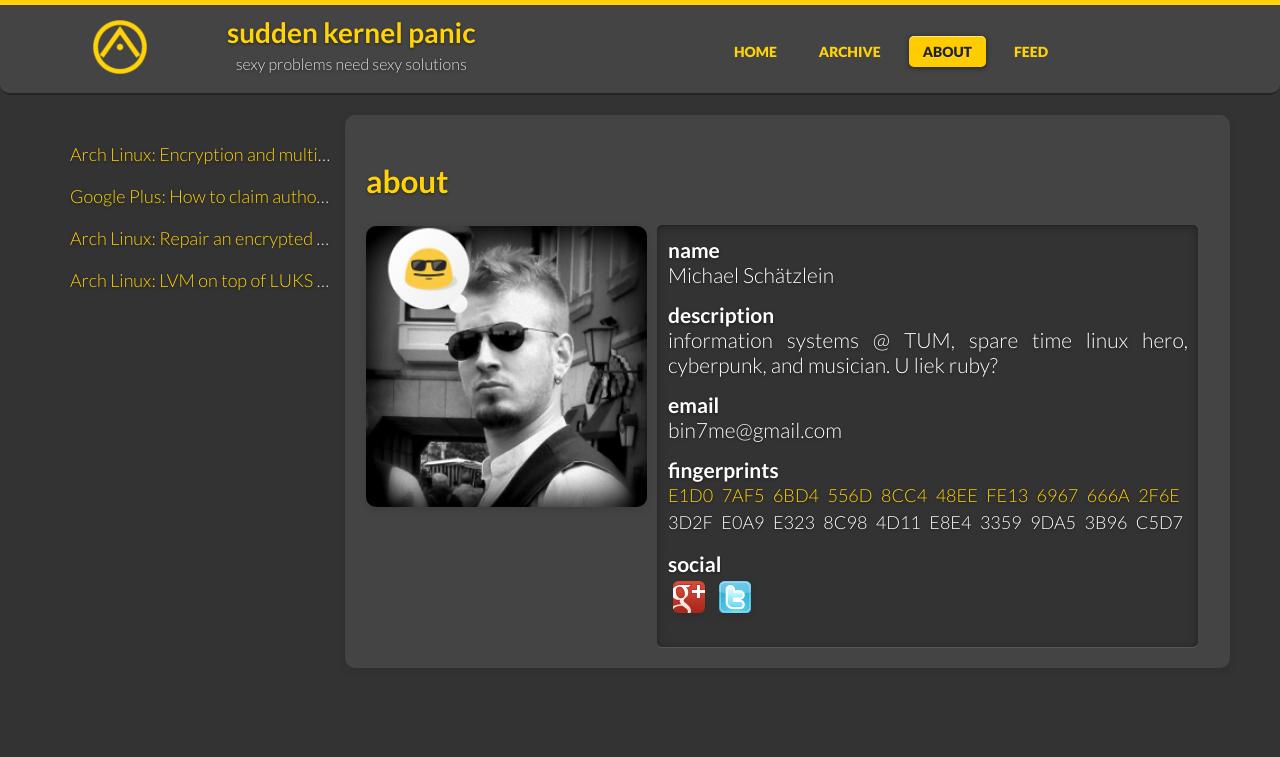
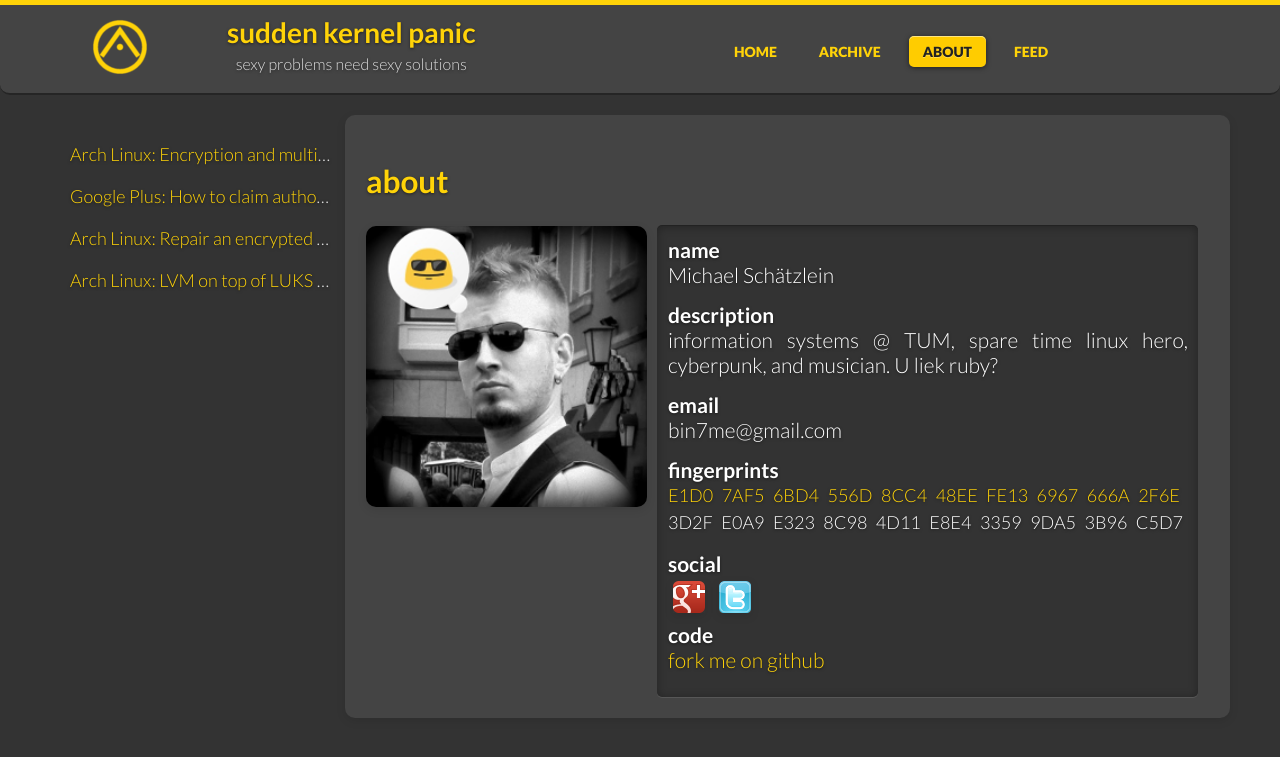
Before and after one commit to Bin7me/bin7me.github.io, a Jekyll site: the page built from about.html, in a window 1280 px wide. Shown: the top 757 px of the page. Built offline with Jekyll 4.4.1, drawn with Linux system fonts in a browser that asks for light colours; some web fonts are replaced; Markdown is read by kramdown in place of the engine named in the settings.

Commit message:
added link to github to about page

```diff
--- a/about.html
+++ b/about.html
@@ -5,7 +5,7 @@ title: about
 <h2><a href="{{ site.url }}">about</a></h2>
 <div class="grid">
 	<div class="unit one-third">
-		<img class="myself" src="{{ site.baseurl }}assets/img/about/sunglasses.png" alt="a picture of me" />
+    <img class="myself" src="{{ site.baseurl }}assets/img/about/sunglasses.png" alt="a picture of me" />
 	</div>
 	<div class="unit two-thirds">
 		<div id="about">
@@ -37,7 +37,11 @@ title: about
 					</a>
 					<a href="https://twitter.com/{{ site.author.twitter }}">
 						<img class="social" src="{{ site.baseurl }}assets/img/social/twitter-logo.png" alt="twitter"/>
-					</a>
+          </a>
+        </div>
+        <div class="about-item">
+          <div class="about-desc">code</div>
+          <a href="https://github.com/bin7me">fork me on github</a>
 				</div>
 			</div>
 		</div>
```
